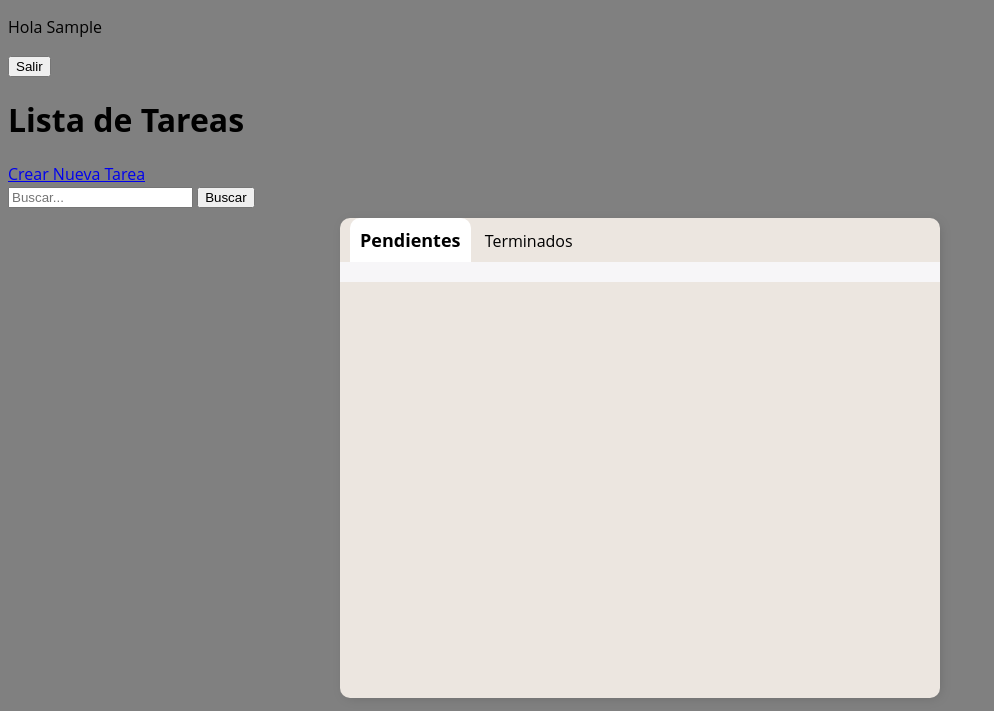
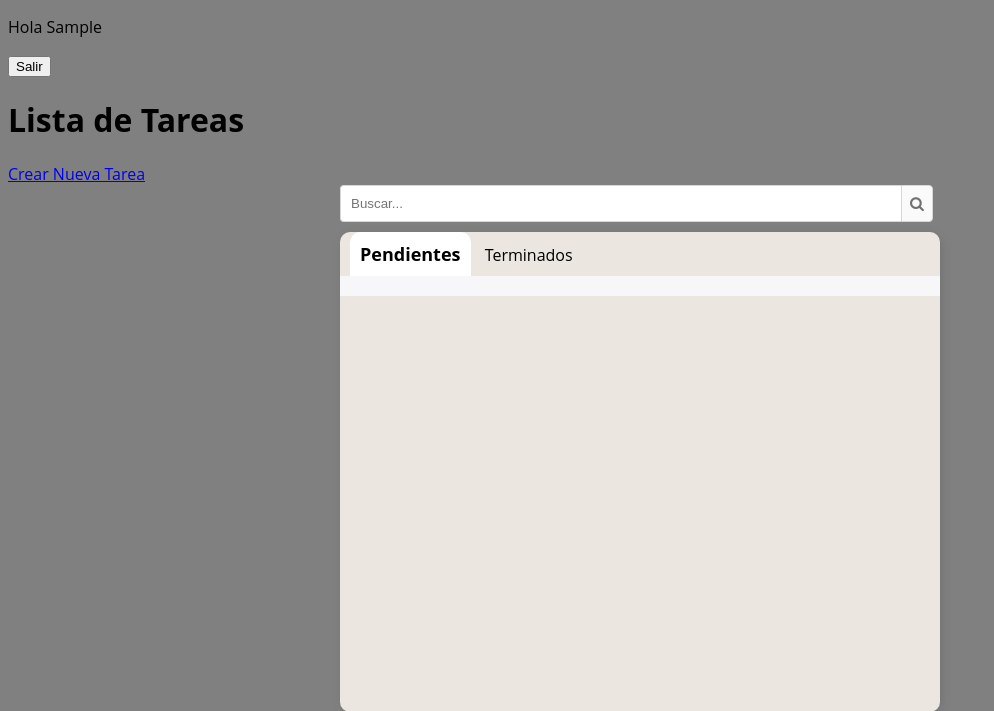
Before and after one commit to j-quinde/todo-list, a Django app: page / in a window 1280 px wide. Shown: the top 711 px of the page, without its empty margins (0-994 px from the left). Run offline with Django 5.2, Linux system fonts and the light colour scheme; the visitor is signed in with stand-in values (Sample User, id 1); data that the repository does not hold is empty; some libraries are stand-ins or nearby versions.

Commit message:
style: estilos del buscador

```diff
--- a/base/static/base/css/style.css
+++ b/base/static/base/css/style.css
@@ -69,3 +69,42 @@ body{
     font-size: 14px;
     margin-top: 5px;
 }
+
+input[type=text], input[type=password], textarea{
+    border: 1px solid #d7d7d7;
+    border-radius: 5px;
+    padding: 10px;
+    width: 90%;
+}
+
+.button{
+    border: 1px solid #d7d7d7;
+    background-color: #fafafa;
+    color: #717171;
+    text-decoration: none;
+    cursor: pointer;
+    border-radius: 5px;
+    font-size: 15px;
+    padding: 8px;
+}
+
+.group-buscador{
+    max-width: 600px;
+    margin: auto;
+}
+
+.group-buscador form{
+    display: flex;
+    width: 100%;
+}
+
+.group-buscador form input[type=text] {
+    border-right: none;
+    border-radius: 4px 0 0 4px !important;
+}
+
+.group-buscador form .button {
+    border-radius: 0 4px 4px 0 !important;
+
+
+}
--- a/base/templates/base/tarea_list.html
+++ b/base/templates/base/tarea_list.html
@@ -15,10 +15,12 @@
     <h1>Lista de Tareas</h1>
     <a href="{% url 'crear-tarea' %}">Crear Nueva Tarea</a>
 
-    <form method="GET">
-        <input type="text" name="buscador" placeholder="Buscar..." aria-label="Buscar" value="{{ valor_buscado }}">
-        <input type="submit" value="Buscar">
-    </form>
+    <div class="group-buscador">
+        <form method="GET">
+            <input type="text" name="buscador" placeholder="Buscar..." aria-label="Buscar" value="{{ valor_buscado }}">
+            <button type="submit" class="button"><i class="fa fa-search" aria-hidden="true"></i></button>
+        </form>
+    </div>
 
     <div class="container-tabs">
         <div class="tabs">
@@ -49,7 +51,7 @@
                     {% if tarea.completo %}
                         <div class="items-tareas">
                             <div class="tarea-detalles">
-                                <label>{{ tarea.titulo }}</label>
+                                <s><label>{{ tarea.titulo }}</label></s>
                                 <div class="tarea-fecha">
                                     <i class="fa fa-calendar" aria-hidden="true"></i>&nbsp<label>{{ tarea.creado|date:"d/m/Y" }}</label>
                                 </div>
```
